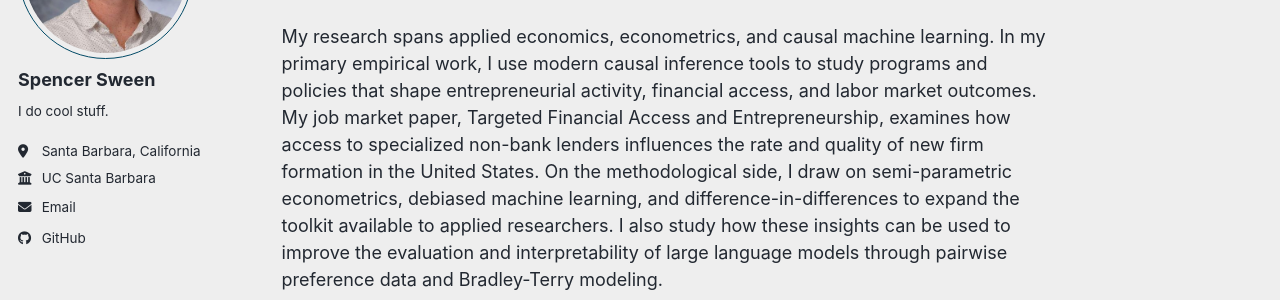
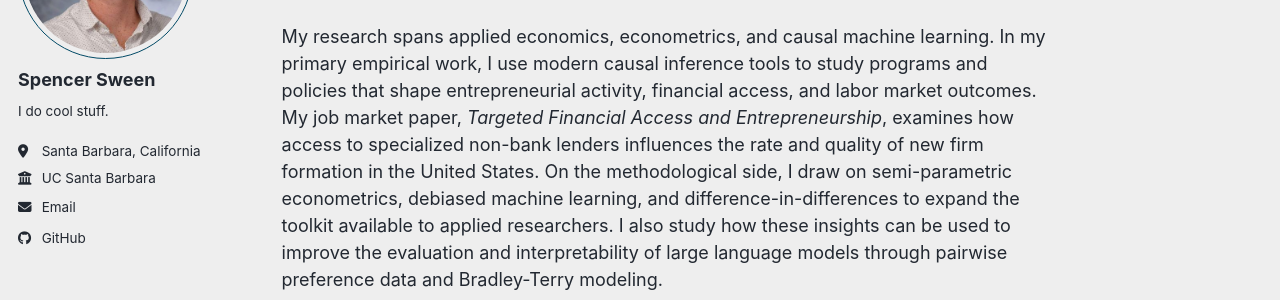
Before and after one commit to spencersween/spencersween.github.io, a Jekyll site: the page built from _pages/about.md, in a window 1280 px wide and 900 px high. Shown: the part 215-515 px from the top of the window. Built offline with Jekyll 4.4.1, drawn with Linux system fonts in a browser that asks for light colours; a script bundle is joined from its source files by our own code; library files that are not in the unit come from our copies.

```diff
--- a/_pages/about.md
+++ b/_pages/about.md
@@ -12,7 +12,7 @@ About Me
 
 Howdy! I am an Economics PhD candidate at UC Santa Barbara, working under Doug Steigerwald (chair), Mitchell Hoffman (co-chair), Max Farrell, and Gonzalo Vasquez-Bare.
 
-My research spans applied economics, econometrics, and causal machine learning. In my primary empirical work, I use modern causal inference tools to study programs and policies that shape entrepreneurial activity, financial access, and labor market outcomes. My job market paper, Targeted Financial Access and Entrepreneurship, examines how access to specialized non-bank lenders influences the rate and quality of new firm formation in the United States. On the methodological side, I draw on semi-parametric econometrics, debiased machine learning, and difference-in-differences to expand the toolkit available to applied researchers. I also study how these insights can be used to improve the evaluation and interpretability of large language models through pairwise preference data and Bradley-Terry modeling.
+My research spans applied economics, econometrics, and causal machine learning. In my primary empirical work, I use modern causal inference tools to study programs and policies that shape entrepreneurial activity, financial access, and labor market outcomes. My job market paper, *Targeted Financial Access and Entrepreneurship*, examines how access to specialized non-bank lenders influences the rate and quality of new firm formation in the United States. On the methodological side, I draw on semi-parametric econometrics, debiased machine learning, and difference-in-differences to expand the toolkit available to applied researchers. I also study how these insights can be used to improve the evaluation and interpretability of large language models through pairwise preference data and Bradley-Terry modeling.
 
 Throughout my PhD, I have worked across public, private, and teaching roles. I spent a year as an economic research intern at the Federal Reserve Board of Governors and later worked in research and strategy for a Santa Barbara hedge fund focused on environmentally and socially responsible investments. More recently, I interned at Amazon in 2024 and 2025 as an economist with the Seller Fees Science and Fulfillment by Amazon Science teams, where I conducted policy-relevant causal analyses for e-commerce decisions. I have also served as the head teaching assistant for UCSB's ECON 140A: Introduction to Econometrics 1 for four years.
 
```
